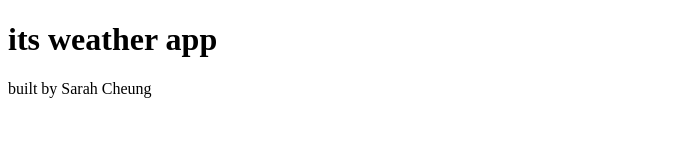
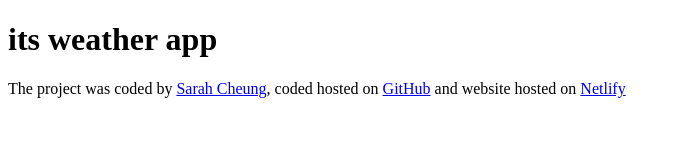
Before and after one commit to Ka-ma-sa/its-weather-app, a plain HTML site: page index.html in a window 1280 px wide. Shown: the whole page, without its empty margins (0-680 px from the left). Drawn offline with Linux system fonts and the light colour scheme.

Commit message:
update-footer

```diff
--- a/index.html
+++ b/index.html
@@ -6,7 +6,16 @@
 		<title>Its Weather App</title>
 	</head>
 	<body>
-        <h1>its weather app</h1>
-        <footer>built by Sarah Cheung</footer>
-    </body>
+		<h1>its weather app</h1>
+		<footer>
+			The project was coded by
+			<a href="https://github.com/Ka-ma-sa" target="_blank">Sarah Cheung</a>,
+			coded hosted on
+			<a href="https://github.com/Ka-ma-sa/its-weather-app" target="_blank"
+				>GitHub</a
+			>
+			and website hosted on
+			<a href="https://tin1hei3.netlify.app/" target="_blank">Netlify</a>
+		</footer>
+	</body>
 </html>
```
